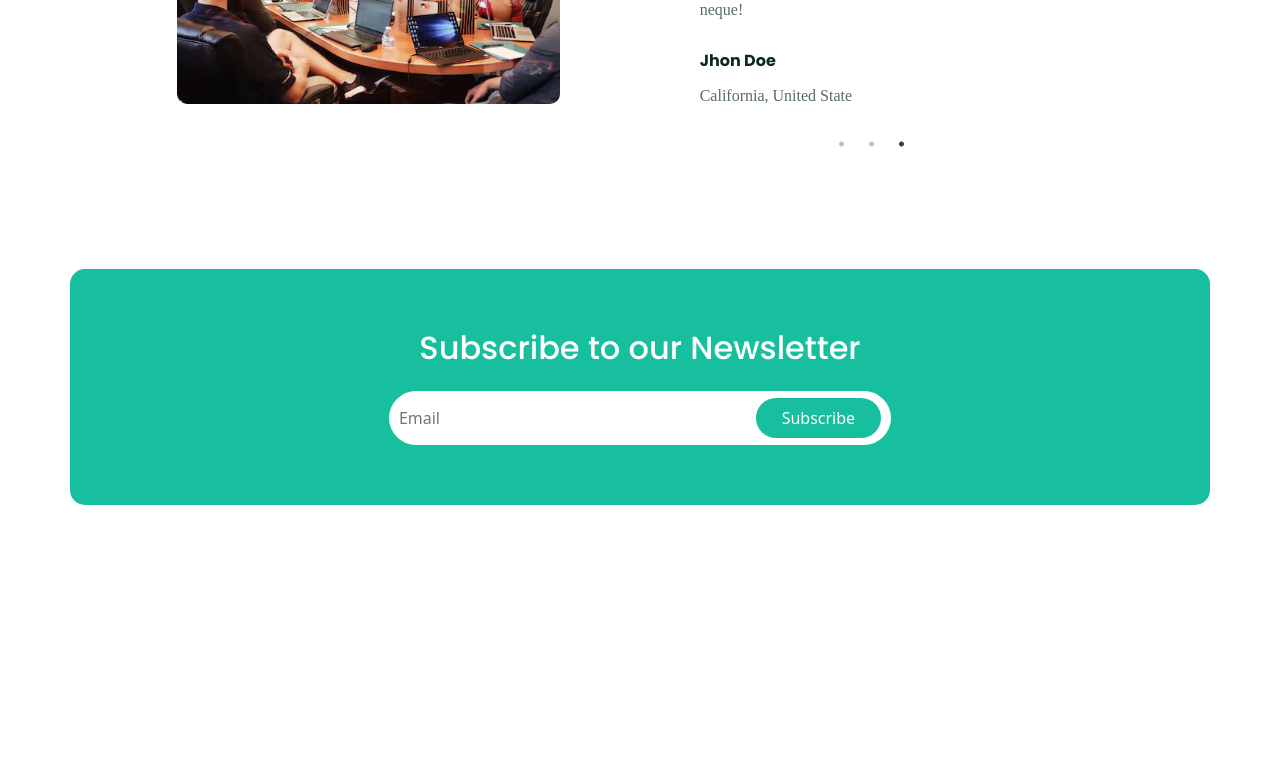
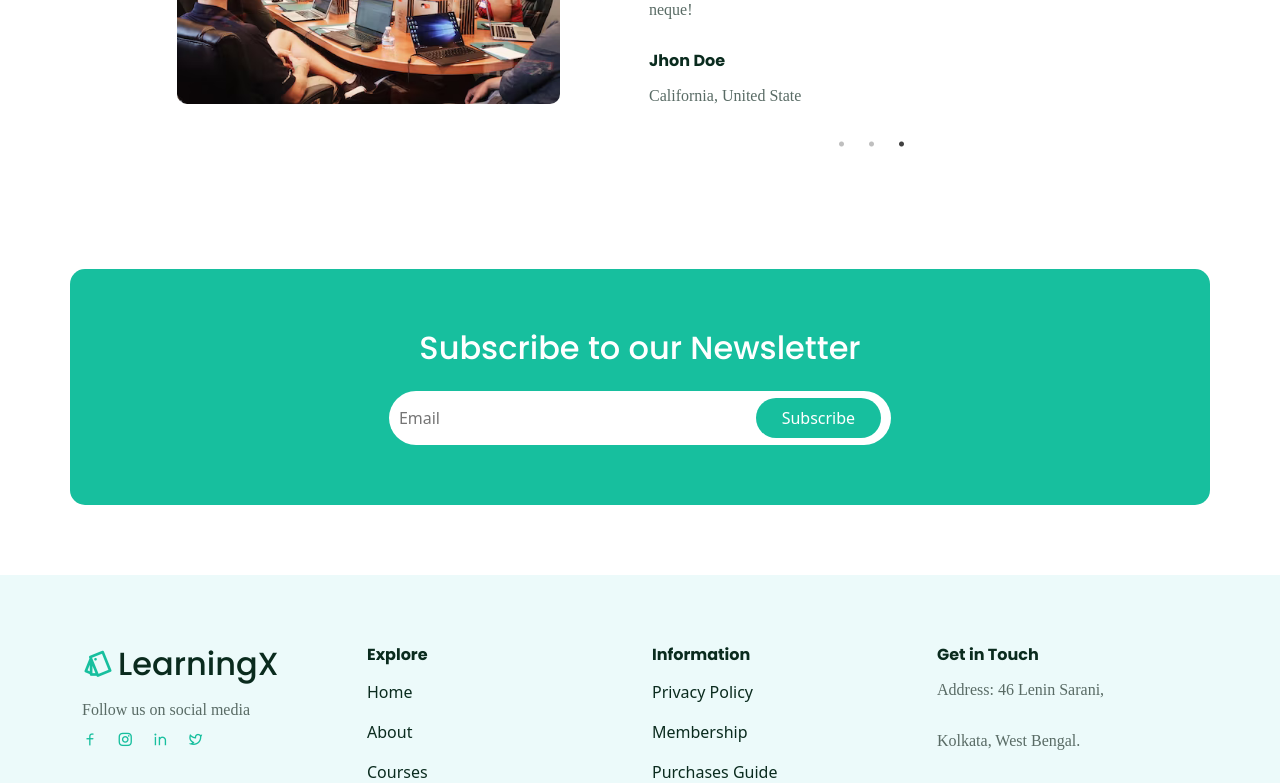
Before and after one commit to mrinnnmoy/LearningX, a React (Create React App) app: page / in a window 1280 px wide. Shown: the part 3972-4755 px from the top of the page. Before the commit the page ends 4547 px from the top, so only its background shows below. Built offline with nearby package versions, Linux system fonts and the light colour scheme; a web font is replaced by a local one.

Commit message:
build footer-component

```diff
--- a/src/components/ChooseUs/ChooseUs.jsx
+++ b/src/components/ChooseUs/ChooseUs.jsx
@@ -9,7 +9,7 @@
 const ChooseUs = () => {
     const [showVideo, setShowVideo] = useState(false);
     return (
-        <section>
+        <section id="pages">
             <Container>
                 <Row>
                     <Col lg="6" md="6">
--- /dev/null
+++ b/src/components/Footer/Footer.css
@@ -0,0 +1,21 @@
+.footer {
+    background: rgba(226, 248, 248, 0.664);
+}
+
+.follows span a {
+    text-decoration: none;
+}
+
+.follows span {
+    margin-right: 15px;
+}
+
+.link__list .link__item {
+    background: transparent;
+}
+
+.link__list a {
+    text-decoration: none;
+    color: #0a2b1e;
+    font-weight: 500;
+}
--- /dev/null
+++ b/src/components/Footer/Footer.jsx
@@ -0,0 +1,131 @@
+import React from "react";
+import { Container, Row, Col, ListGroup, ListGroupItem } from "reactstrap";
+
+import "./Footer.css";
+
+const Footer = () => {
+    const footerQuickLinks = [
+        {
+            index: 1,
+            display: "Home",
+            url: "#home",
+        },
+        {
+            index: 2,
+            display: "About",
+            url: "#about",
+        },
+        {
+            index: 3,
+            display: "Courses",
+            url: "#courses",
+        },
+        {
+            index: 4,
+            display: "Blog",
+            url: "#blog",
+        },
+    ];
+
+    const footerInfoLinks = [
+        {
+            index: 1,
+            display: "Privacy Policy",
+            url: "#privacy",
+        },
+        {
+            index: 2,
+            display: "Membership",
+            url: "#membership",
+        },
+        {
+            index: 3,
+            display: "Purchases Guide",
+            url: "#purchase",
+        },
+        {
+            index: 4,
+            display: "Terms of Service",
+            url: "#terms",
+        },
+    ];
+
+    return (
+        <footer className="footer">
+            <Container>
+                <Row>
+                    <Col lg="3" md="6" className="mb-4">
+                        <h2 className=" d-flex align-items-center gap-1">
+                            <i class="ri-pantone-line"></i> LearningX
+                        </h2>
+
+                        <div className="follows">
+                            <p className="mb-0">Follow us on social media</p>
+                            <span>
+                                {" "}
+                                <a href="facebook.com">
+                                    <i class="ri-facebook-line"></i>
+                                </a>
+                            </span>
+
+                            <span>
+                                {" "}
+                                <a href="instagram.com">
+                                    <i class="ri-instagram-line"></i>
+                                </a>
+                            </span>
+
+                            <span>
+                                {" "}
+                                <a href="www.linkedin.com">
+                                    <i class="ri-linkedin-line"></i>
+                                </a>
+                            </span>
+
+                            <span>
+                                {" "}
+                                <a href="www.twitter.com">
+                                    <i class="ri-twitter-line"></i>
+                                </a>
+                            </span>
+                        </div>
+                    </Col>
+
+                    <Col lg="3" md="6" className="mb-4">
+                        <h6 className="fw-bold">Explore</h6>
+                        <ListGroup className="link__list">
+                            {footerQuickLinks.map((item, index) => (
+                                <ListGroupItem key={index} className="border-0 ps-0 link__item">
+                                    {" "}
+                                    <a href={item.url}>{item.display}</a>
+                                </ListGroupItem>
+                            ))}
+                        </ListGroup>
+                    </Col>
+
+                    <Col lg="3" md="6" className="mb-4">
+                        <h6 className="fw-bold">Information</h6>
+                        <ListGroup className="link__list">
+                            {footerInfoLinks.map((item, index) => (
+                                <ListGroupItem key={index} className="border-0 ps-0 link__item">
+                                    {" "}
+                                    <a href={item.url}>{item.display}</a>
+                                </ListGroupItem>
+                            ))}
+                        </ListGroup>
+                    </Col>
+
+                    <Col lg="3" md="6">
+                        <h6 className="fw-bold">Get in Touch</h6>
+
+                        <p>Address: 46 Lenin Sarani,</p>
+                        <p> Kolkata, West Bengal.</p>
+                        <p>Email: learningx@gmail.com</p>
+                    </Col>
+                </Row>
+            </Container>
+        </footer>
+    );
+};
+
+export default Footer;
--- a/src/components/Header/Header.jsx
+++ b/src/components/Header/Header.jsx
@@ -5,22 +5,27 @@
 const Header = () => {
     const navLinks = [
         {
+            index: 1,
             display: "Home",
             url: "#home",
         },
         {
+            index: 2,
             display: "About",
             url: "#about",
         },
         {
+            index: 3,
             display: "Courses",
             url: "#courses",
         },
         {
+            index: 4,
             display: "Pages",
             url: "#pages",
         },
         {
+            index: 5,
             display: "Blog",
             url: "#blog",
         },
--- a/src/components/Testimonials/Testimonials.jsx
+++ b/src/components/Testimonials/Testimonials.jsx
@@ -17,7 +17,7 @@
     };
 
     return (
-        <section>
+        <section id="blog">
             <Container>
                 <Row>
                     <Col lg="10" md="12" className="m-auto">
--- a/src/pages/Home.jsx
+++ b/src/pages/Home.jsx
@@ -4,6 +4,7 @@
 import CompanySection from '../components/CompanySection/CompanySection';
 import Course from '../components/Courses/Course';
 import Feature from '../components/Feature/Feature';
+import Footer from '../components/Footer/Footer';
 import FreeCourse from '../components/FreeCourse/FreeCourse';
 import Header from '../components/Header/Header';
 import HeroSection from '../components/HeroSection/HeroSection';
@@ -18,11 +19,12 @@
         <CompanySection />
         <AboutUs />
         <Course />
+        <FreeCourse />
         <ChooseUs />
         <Feature />
-        <FreeCourse />
         <Testimonials />
         <Newsletter />
+        <Footer />
     </Fragment>
   )
 };
```
